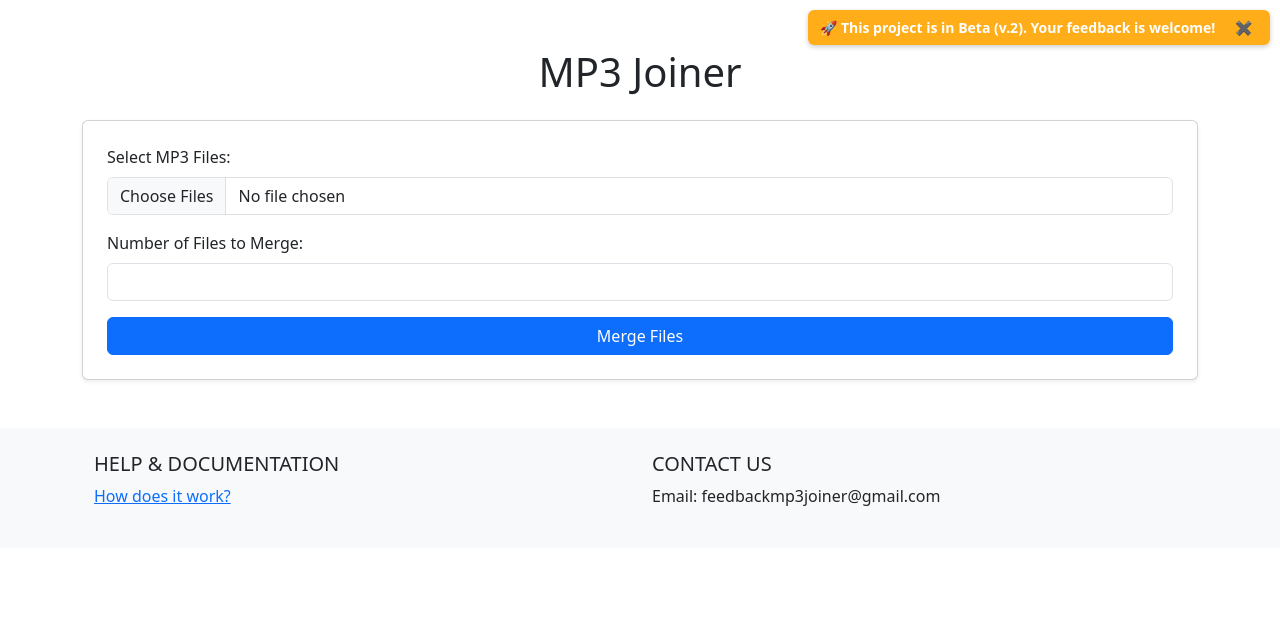
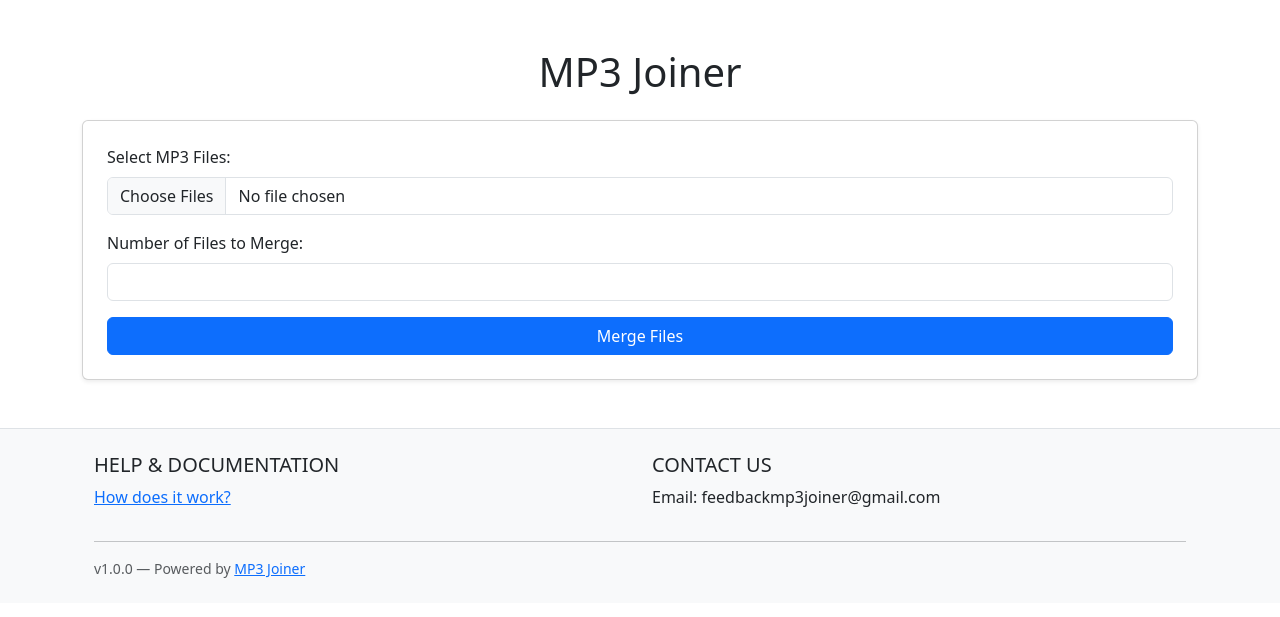
Before and after one commit to alfonies666669/mp3-joiner, a Flask app: page / in a window 1280 px wide. Shown: the top 617 px of the page. Run offline with Flask 3, Linux system fonts and the light colour scheme; some libraries are stand-ins or nearby versions.

Commit message:
fix docker push yml

```diff
--- a/app.py
+++ b/app.py
@@ -84,7 +84,7 @@ def index():
         user_logger.info("Visited /", extra={"extra": {"ip": ip, "status": "visited", "type": "pageview"}})
     else:
         app_logger.warning("user_logger не инициализирован — проверь USER_LOG_PATH")
-    return render_template("index.html", csrf_token=session["csrf_token"])
+    return render_template("index.html", csrf_token=session["csrf_token"], version=__version__)
 
 
 @app.route("/how-it-works")
--- a/templates/index.html
+++ b/templates/index.html
@@ -22,12 +22,6 @@
     </style>
 </head>
 <body>
-<div class="beta-banner" id="beta-banner">
-    🚀 This project is in <strong>Beta (v.2)</strong>. Your feedback is welcome!
-    <button onclick="document.getElementById('beta-banner').style.display='none'"
-            style="background: none; border: none; color: white; margin-left: 10px; cursor: pointer;">✖
-    </button>
-</div>
 <div class="container my-5">
     <h1 class="text-center mb-4">MP3 Joiner</h1>
     <form id="mergeForm" class="card p-4 shadow-sm" enctype="multipart/form-data">
@@ -50,14 +44,14 @@
     </div>
     <p class="mt-2">Merging files, please wait...</p>
 </div>
-<footer class="bg-light text-center text-lg-start mt-5">
+<footer class="bg-light text-center text-lg-start mt-5 border-top">
     <div class="container p-4">
         <div class="row">
             <div class="col-lg-6 col-md-12 mb-4 mb-md-0">
                 <h5 class="text-uppercase">Help & Documentation</h5>
                 <ul class="list-unstyled">
                     <li>
-                       <a href="/how-it-works">How does it work?</a>
+                        <a href="/how-it-works">How does it work?</a>
                     </li>
                 </ul>
             </div>
@@ -65,6 +59,11 @@
                 <h5 class="text-uppercase">Contact Us</h5>
                 <p>Email: feedbackmp3joiner@gmail.com</p>
             </div>
+        </div>
+        <hr>
+        <div class="text-muted small">
+            v{{ version }} — Powered by <a href="https://github.com/alfonies666669/mp3-joiner" target="_blank">MP3
+            Joiner</a>
         </div>
     </div>
 </footer>
```
Also changed, not shown: .github/workflows/build-and-push.yml (added), .github/workflows/deploy.yml.
